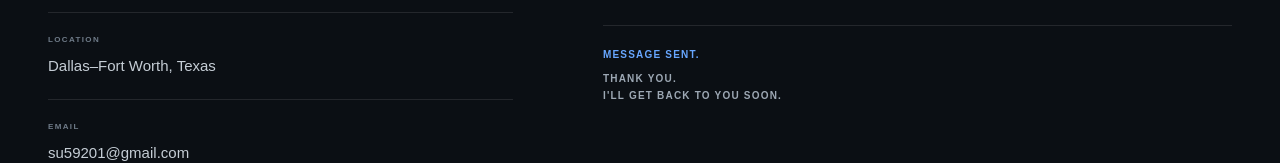
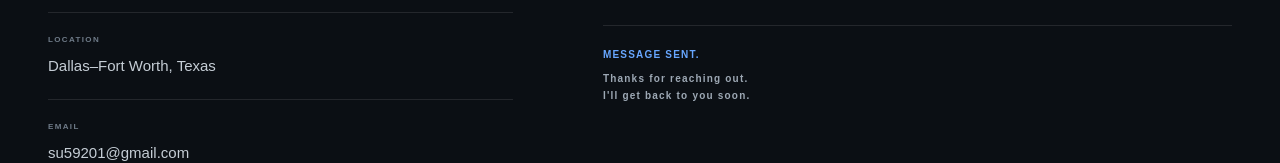
Before and after one commit to su59201/Brandon-Website, a Next.js app: page /contact in a window 1280 px wide. Both pictures are taken after typing "Sample", "name@example.com", "Sample", "Sample", "Sample" into the empty fields and a click on the button "SEND MESSAGE →". Shown: the part 1238-1401 px from the top of the page. Built offline with nearby package versions, Linux system fonts and the light colour scheme.

Commit message:
Refine Contact form feedback

```diff
--- a/app/contact/ContactForm.js
+++ b/app/contact/ContactForm.js
@@ -40,8 +40,8 @@ export default function ContactForm() {
     <div className={styles.honeypot} aria-hidden="true"><label htmlFor="contact-website">Website</label><input id="contact-website" name="website" value={form.website} onChange={update} tabIndex={-1} autoComplete="off"/></div>
     <button type="submit" disabled={status === "sending"}>{status === "sending" ? "SENDING..." : "SEND MESSAGE →"}</button>
     <div className={styles.feedback} aria-live="polite">
-      {status === "success" && <p className={styles.success}><strong>MESSAGE SENT.</strong><span>THANK YOU.<br/>I'LL GET BACK TO YOU SOON.</span></p>}
-      {status === "error" && <p className={styles.error}><strong>MESSAGE NOT SENT.</strong><span>PLEASE TRY AGAIN OR EMAIL ME DIRECTLY AT<br/><a href="mailto:su59201@gmail.com">su59201@gmail.com</a></span></p>}
+      {status === "success" && <p className={styles.success}><strong>MESSAGE SENT.</strong><span>Thanks for reaching out.<br/>I'll get back to you soon.</span></p>}
+      {status === "error" && <p className={styles.error}><strong>MESSAGE NOT SENT.</strong><span>Please try again or email me directly at<br/><a href="mailto:su59201@gmail.com">su59201@gmail.com</a></span></p>}
     </div>
   </form>;
 }
```
